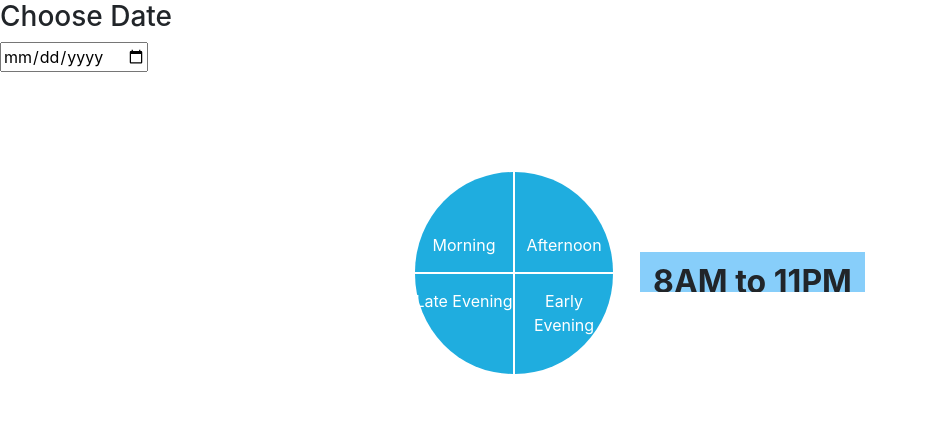
After one commit to SuriyaMohan89/HB--Park-N-Play, a Flask app: page /login/schedule in a window 1280 px wide. The commit adds this page. Shown: the top 421 px of the page, without its empty margins (0-928 px from the left). Run offline with Flask 2, Linux system fonts and the light colour scheme; some libraries are stand-ins or nearby versions.

Commit message:
Working on schedule part

```diff
--- a/my_todo.txt
+++ b/my_todo.txt
@@ -99,6 +99,9 @@ https://bootsnipp.com/snippets/ZVZZy
 >>>>> Create button for schedule-- SUCCESS
 for date object
 https://www.w3schools.com/js/tryit.asp?filename=tryjs_date_current
+
+https://codepen.io/magnus16/pen/JdjpNW ############## IMPORTANT
+
 >>>>> click show dropdown time and date
 >>>>> Change ratings like wise. Have a button ratings and then show options to rate
 >>>>> Likewise add Schedule table and establish relationship
--- a/server.py
+++ b/server.py
@@ -101,6 +101,13 @@ def search_park():
 		flash('Park not found in zipcode.Try another zipcode')
 
 
+@app.route('/login/schedule')
+def schedule():
+	"""Schedule to find play mate"""
+
+	return render_template("schedule.html")
+
+
 @app.route('/logout')
 def logout():
 	"""Log out the user"""
@@ -117,20 +124,7 @@ def parks_list():
 	zipcode_temp = [zip[0] for zip in zipcode_list]
 	zip_uniq =set(zipcode_temp)
 	zipcodes = list(zip_uniq)
-	# print zipcodes
-	# for zip in zipcode_set:
-
 	parks = Park.query.options(db.joinedload('scores')).order_by(Park.zipcode).all()
-	# for park in parks:
-	# 	print park.parkname,park.scores
-	# 	if park.scores:
-	# 		print park.scores[0]
-
-	# for park in parks:
-	# 	print park
-	# 	print type(park.scores)
-	# 	print park.scores
-		# print park.scores.rating
 
 	return render_template("parks_list.html", parks=parks,zipcodes=zipcodes)
 
--- /dev/null
+++ b/static/styles.css
@@ -0,0 +1,155 @@
+body {
+  background: #4d4dff;
+  color: #fff;
+  font-family: verdana;
+}
+
+.clock-container {
+  width: 200px;
+  height: 200px;
+  border-radius: 50%;
+  margin: 20px 0;
+}
+
+.pie {
+  height: 50%;
+  width: calc(50% - 2px);
+  background: #1FADDF;
+  display: block;
+  float: left;
+  margin-right: 2px !important;
+  margin-bottom: 2px !important;
+  cursor: pointer;
+  -webkit-transition: all 300ms cubic-bezier(.45, -0.6, .52, 1.6);
+  transition: all 300ms cubic-bezier(.45, -0.6, .52, 1.6);
+  color: #fff;
+  position: relative;
+}
+
+.pie:hover {
+  background: #fff;
+  color: #16a085;
+}
+
+.pie span {
+  position: absolute;
+  width: 100%;
+  text-align: center;
+}
+
+.pie-morning {
+  border-top-left-radius: 100%;
+}
+
+.pie-morning span {
+  bottom: 15px;
+}
+
+#radio-morning:checked ~ .clock-container .pie-morning {
+  -webkit-transform: scale(1.05) translate(-10px, -10px);
+  transform: scale(1.05) translate(-10px, -10px);
+  background: #fff;
+  color: #16a085;
+}
+
+.pie-afternoon {
+  border-top-right-radius: 100%;
+}
+
+.pie-afternoon span {
+  bottom: 15px;
+}
+
+#radio-afternoon:checked ~ .clock-container .pie-afternoon {
+  -webkit-transform: scale(1.05) translate(10px, -10px);
+  transform: scale(1.05) translate(10px, -10px);
+  background: #fff;
+  color: #16a085;
+}
+
+.pie-evening {
+  border-bottom-right-radius: 100%;
+}
+
+.pie-evening span {
+  top: 15px;
+}
+
+#radio-evening:checked ~ .clock-container .pie-evening {
+  -webkit-transform: scale(1.05) translate(10px, 10px);
+  transform: scale(1.05) translate(10px, 10px);
+  background: #fff;
+  color: #16a085;
+}
+
+.pie-night {
+  border-bottom-left-radius: 100%;
+}
+
+.pie-night span {
+  top: 15px;
+}
+
+#radio-night:checked ~ .clock-container .pie-night {
+  -webkit-transform: scale(1.05) translate(-15px, 15px);
+  transform: scale(1.05) translate(-10px, 10px);
+  background: #fff;
+  color: #16a085;
+}
+
+.time-picker-container {
+  position: relative;
+  width: 450px;
+  margin:100px auto;
+}
+
+.time-picker-container input[type="radio"] {
+  display: none;
+}
+
+h2.time-display {
+  margin: 0;
+  position: absolute;
+  left: 50%;
+  top: 50%;
+  width: 50%;
+  overflow: hidden;
+  height: 40px;
+  background:#87cefa;
+  padding: 10px;
+  text-align: center;
+  font-weight: bold !important;
+  line-height: 40px;
+  -webkit-transform: translateY(-50%);
+  transform: translateY(-50%);
+}
+
+span.time-display-inner {
+  display: block;
+  -webkit-transition: all 300ms ease-in-out;
+  transition: all 300ms ease-in-out;
+}
+
+.time-display-inner span {
+  display: block;
+}
+
+#radio-morning:checked ~ .time-display .time-display-inner {
+  -webkit-transform: translateY(0);
+  transform: translateY(0);
+}
+
+#radio-afternoon:checked ~ .time-display .time-display-inner {
+  -webkit-transform: translateY(-39px);
+  transform: translateY(-39px);
+}
+
+#radio-evening:checked ~ .time-display .time-display-inner {
+  -webkit-transform: translateY(-81px);
+  transform: translateY(-81px);
+}
+
+#radio-night:checked ~ .time-display .time-display-inner {
+  -webkit-transform: translateY(-120px);
+  transform: translateY(-120px);
+}
--- /dev/null
+++ b/templates/schedule.html
@@ -0,0 +1,45 @@
+{% extends "base.html" %}
+
+{% block content %}
+
+ <link rel="stylesheet" href="static/styles.css">
+</head>
+<link rel="stylesheet" href="https://stackpath.bootstrapcdn.com/bootstrap/4.1.1/css/bootstrap.min.css" integrity="sha384-WskhaSGFgHYWDcbwN70/dfYBj47jz9qbsMId/iRN3ewGhXQFZCSftd1LZCfmhktB" crossorigin="anonymous">
+
+<form id ="formDate">
+	<h3> Choose Date</h3>
+   <input type="date" id="date" data-format="DD-MM-YYYY ">
+</form>
+
+<div class="time-picker-container">
+  <input type="radio" name="AppointmentDateTime" id="radio-morning" />
+  <input type="radio" name="AppointmentDateTime" id="radio-afternoon" />
+  <input type="radio" name="AppointmentDateTime" id="radio-evening" />
+  <input type="radio" name="AppointmentDateTime" id="radio-night" />
+  <div class="clock-container">
+    <label for="radio-morning" class="pie pie-morning">
+      <span>Morning</span>
+    </label>
+    <label for="radio-afternoon" class="pie pie-afternoon">
+      <span>Afternoon</span>
+    </label>
+    <label for="radio-night" class="pie pie-night">
+      <span>Late Evening</span>
+    </label>
+    <label for="radio-evening" class="pie pie-evening">
+      <span>Early Evening</span>
+    </label>
+
+  </div>
+
+  <h2 class="time-display">
+                            <span class="time-display-inner">
+                                <span>8AM to 11PM</span>
+                                <span>11PM to 2PM</span>
+                                <span>2PM to 5PM</span>
+                                <span>5PM to 8PM</span>
+                            </span>
+                        </h2>
+</div>
+
+{% endblock %}
```
Also changed, not shown: model_db.py (+29 -0 lines), seed_db.py (+11 -1 lines), templates/homepage.html (+9 -0 lines), templates/user_info.html (+15 -5 lines), 2 other files.
